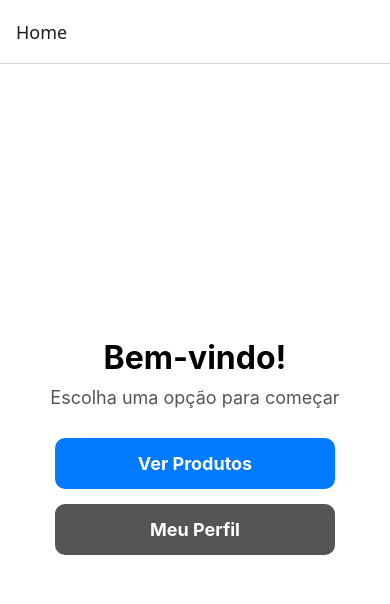
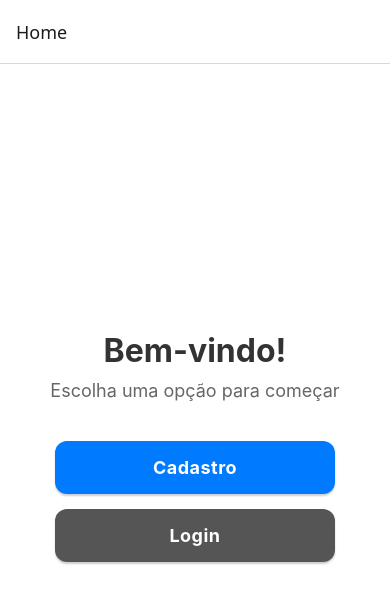
Before and after one commit to bill-linho/dropthree-frontend, a React Native app: screen /Home in a window 390 px wide. Shown: the top 604 px of the page. Built offline with nearby package versions, Linux system fonts and the light colour scheme.

Commit message:
tela home arrumada funcionando

```diff
--- a/src/screens/home.js
+++ b/src/screens/home.js
@@ -1,23 +1,25 @@
+import React from 'react';
 import { View, Text, StyleSheet, TouchableOpacity } from 'react-native';
 
 export default function Home({ navigation }) {
   return (
     <View style={styles.container}>
+
       <Text style={styles.title}>Bem-vindo!</Text>
       <Text style={styles.subtitle}>Escolha uma opção para começar</Text>
 
       <TouchableOpacity
         style={styles.button}
-  onPress={() => navigation.navigate('InterfaceDosProdutos')}
+        onPress={() => navigation.navigate('Cadastro')}
       >
-  <Text style={styles.buttonText}>Ver Produtos</Text>
+        <Text style={styles.buttonText}>Cadastro</Text>
       </TouchableOpacity>
 
       <TouchableOpacity
-  style={[styles.button, { backgroundColor: '#555' }]}
-  onPress={() => navigation.navigate('PaginaProduto')}
+        style={[styles.button, styles.loginButton]}
+        onPress={() => navigation.navigate('Login')}
       >
-  <Text style={styles.buttonText}>Meu Perfil</Text>
+        <Text style={styles.buttonText}>Login</Text>
       </TouchableOpacity>
 
     </View>
@@ -36,27 +38,38 @@ const styles = StyleSheet.create({
   title: {
     fontSize: 32,
     fontWeight: 'bold',
-    marginBottom: 10
+    marginBottom: 10,
+    color: '#333'
   },
 
   subtitle: {
     fontSize: 18,
-    color: '#555',
-    marginBottom: 30
+    color: '#666',
+    marginBottom: 40,
+    textAlign: 'center'
   },
 
   button: {
     width: '80%',
-    padding: 15,
-    borderRadius: 10,
+    padding: 16,
+    borderRadius: 12,
     backgroundColor: '#007AFF',
     marginBottom: 15,
-    alignItems: 'center'
+    alignItems: 'center',
+    elevation: 3,
+    shadowColor: '#000',
+    shadowOffset: { width: 0, height: 2 },
+    shadowOpacity: 0.2,
+    shadowRadius: 2,
+  },
+  loginButton: {
+    backgroundColor: '#555',
   },
 
   buttonText: {
     fontSize: 18,
     color: '#fff',
-    fontWeight: 'bold'
+    fontWeight: 'bold',
+    letterSpacing: 0.5
   }
 });
```
Also changed, not shown: 1 other file (tests, documents, lock files or other folders). Lines whose indentation alone changed are shown as unchanged.
